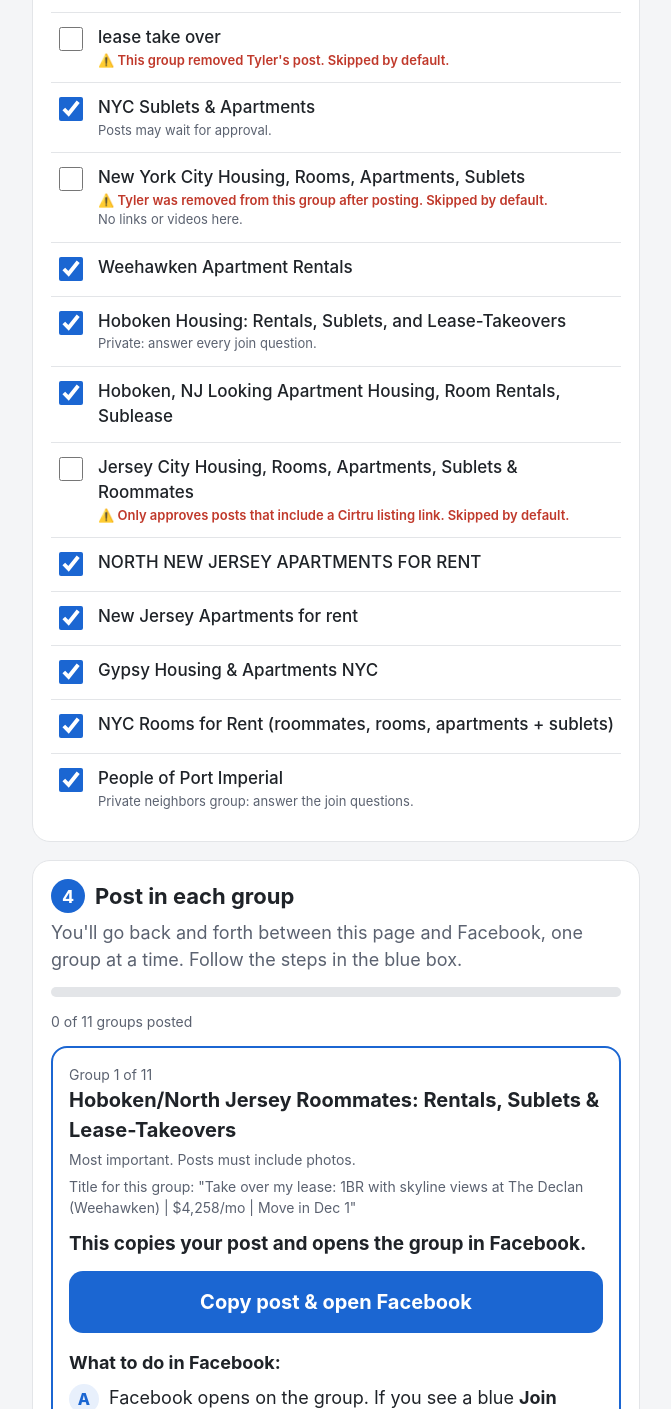
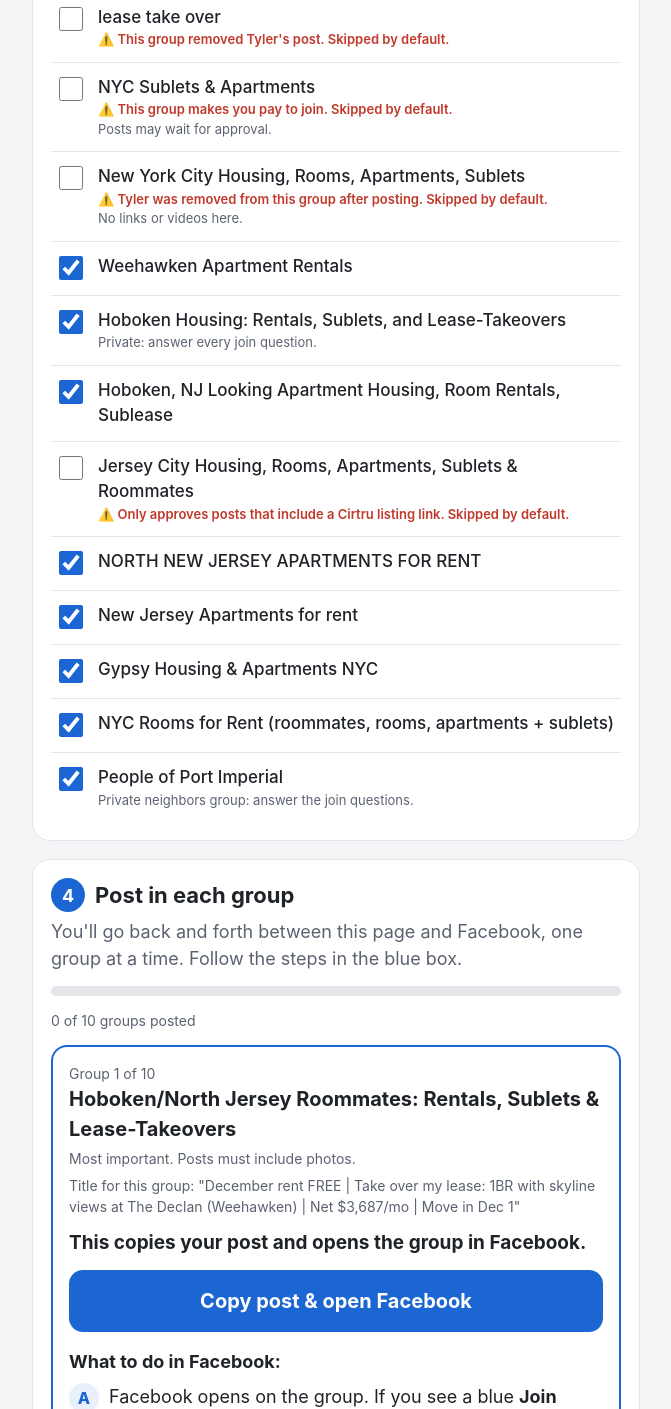
Before and after one commit to jtnicastro/declan-listing, a plain HTML site: page index.html in a window 1280 px wide. Shown: the part 3435-4844 px from the top of the page, without its empty margins (304-975 px from the left). Drawn offline with Linux system fonts and the light colour scheme.

Commit message:
Add December-free deal (net $3,687/mo), corrected floor plan, skip label for NYC Sublets
Co-Authored-By: Claude Opus 5.5 <noreply@anthropic.com>
Claude-Session: https://claude.ai/code/session_011tLM7uwCDuKwUD4ANF4AVN

```diff
--- a/index.html
+++ b/index.html
@@ -144,12 +144,14 @@ select{width:100%;font-size:17px;padding:10px;border:1px solid var(--line);borde
   <p class="small" style="margin-top:8px">Facebook only shows the first two lines until someone taps "See more." Tap "See more" above to read the whole thing.</p>
   <details class="more"><summary>Edit the post</summary>
     <p class="small">Change a box and the post updates by itself.</p>
-    <label for="rent">Rent per month</label>
+    <label for="rent">Rent per month on the lease</label>
     <input type="text" id="rent" value="$4,258" inputmode="text">
+    <label for="net">Monthly rent with the deal (leave empty if no deal)</label>
+    <input type="text" id="net" value="$3,687" inputmode="text">
     <label for="movein">Move-in date</label>
     <input type="text" id="movein" value="Dec 1">
     <label for="offer">Special deal (leave empty if none)</label>
-    <input type="text" id="offer" placeholder="Example: First month FREE">
+    <input type="text" id="offer" value="December rent FREE if you take over by Dec 1" placeholder="Example: First month FREE">
     <label for="post">The whole post (you can type in here too)</label>
     <textarea id="post"></textarea>
     <p class="note" id="editednote" hidden>You typed in the big box, so the small boxes won't change it anymore. Tap "Start over" to undo your typing.</p>
@@ -235,7 +237,7 @@ const GROUPS=[
  ["NYC Rooms for Rent (roommates, rooms, apartments + sublets)","https://www.facebook.com/groups/I9150/","","nyc"],
  ["People of Port Imperial","https://www.facebook.com/groups/204624969954677/","Private neighbors group: answer the join questions."]
 ];
-const WARN={2:"⚠️ This group removed Tyler's post. Skipped by default.",4:"⚠️ Tyler was removed from this group after posting. Skipped by default.",8:"⚠️ Only approves posts that include a Cirtru listing link. Skipped by default."};
+const WARN={2:"⚠️ This group removed Tyler's post. Skipped by default.",3:"⚠️ This group makes you pay to join. Skipped by default.",4:"⚠️ Tyler was removed from this group after posting. Skipped by default.",8:"⚠️ Only approves posts that include a Cirtru listing link. Skipped by default."};
 const $=id=>document.getElementById(id);
 const store=(k,v)=>{try{localStorage.setItem("declan_"+k,JSON.stringify(v))}catch(e){}};
 const load=(k,d)=>{try{const v=localStorage.getItem("declan_"+k);return v==null?d:JSON.parse(v)}catch(e){return d}};
@@ -267,26 +269,30 @@ renderTimes();setInterval(renderTimes,10*60*1000);
 
 /* ---------- post ---------- */
 let edited=false;
-function titleFor(gi,rent,mi,offer){
-  const end=" | "+rent+"/mo | Move in "+mi+(offer?" | "+offer:"");
+const EDITED_PHOTOS=false; // flip to true when the edited photo set is in photos/
+function dealTag(offer){return offer?offer.split(/\s+(?:if|when|for)\s+|\s*\(/i)[0].trim():""}
+function titleFor(gi,rent,mi,offer,net){
+  const tag=dealTag(offer);
+  const end=" | "+(net?"Net "+net+"/mo":rent+"/mo")+" | Move in "+mi;
+  const pre=tag?tag+" | ":"";
   const NJ=["Take over my lease: 1BR with skyline views at The Declan (Weehawken)","Lease takeover: 7th-floor 1BR facing the Manhattan skyline at The Declan, Weehawken","Skyline-view 1BR at The Declan (Port Imperial), take over my lease"];
   const NY=["10 min to Midtown by ferry: 1BR with skyline views, lease takeover at The Declan (Weehawken)","Ferry to Midtown + skyline views: 1BR lease takeover at The Declan, Weehawken"];
-  if(gi==null)return NJ[0]+end;
+  if(gi==null)return pre+NJ[0]+end;
   const kind=GROUPS[gi][3]==="nyc"?"nyc":"nj";
   const same=GROUPS.map((g,i)=>i).filter(i=>(GROUPS[i][3]==="nyc"?"nyc":"nj")===kind);
   const k=same.indexOf(gi), list=kind==="nyc"?NY:NJ;
-  return list[k%list.length]+end;
+  return pre+list[k%list.length]+end;
 }
 function build(gi){
-  const rent=$("rent").value.trim()||"$4,258", mi=$("movein").value.trim()||"Dec 1", offer=$("offer").value.trim();
-  return [titleFor(gi,rent,mi,offer),
+  const rent=$("rent").value.trim()||"$4,258", mi=$("movein").value.trim()||"Dec 1", offer=$("offer").value.trim(), net=$("net").value.trim();
+  return [titleFor(gi,rent,mi,offer,net),
   "",
-  (offer?"🎁 "+offer+"\n\n":"")+"I'm looking for someone to take over my lease at The Declan, a luxury waterfront building in Port Imperial that opened in 2025. My apartment is on the 7th floor, and the whole living room wall is floor-to-ceiling windows looking right at the Midtown and Hudson Yards skyline. You can see it from bed too.",
+  (offer?"🎁 "+offer+(net?". That brings it down to about "+net+"/month for the rest of the lease.":"")+"\n\n":"")+"I'm looking for someone to take over my lease at The Declan, a luxury waterfront building in Port Imperial that opened in 2025. My apartment is on the 7th floor, and the whole living room wall is floor-to-ceiling windows looking right at the Midtown and Hudson Yards skyline. You can see it from bed too.",
   "",
   "Only about 7.5 months left on the lease (it ends July 14, 2027), so it's a great fit if you don't want a full 12-month commitment.",
   "",
   "📆 Move in "+mi+" (flexible)",
-  "💵 "+rent+"/month + utilities, no broker fee",
+  "💵 "+(net?net+"/month with the deal ("+rent+"/month on the lease)":rent+"/month")+" + utilities, no broker fee",
   "🏠 692 sq ft, 9-ft ceilings, washer/dryer in the apartment, walk-in closet with built-in shelving",
   "🍳 Big quartz island with seating, gas stove, dishwasher, stainless appliances",
   "🛋️ Some furniture can stay for free",
@@ -295,13 +301,15 @@ function build(gi){
   "⛴️ Ferry to Midtown nearby, plus light rail and buses to Port Authority",
   "✅ Easy process: apply with the building, get approved, move in",
   "",
+  ...(EDITED_PHOTOS?["📸 Photos have enhanced lighting and sky, but the view is exactly what you see from the windows.",""]:[]),
   "Tours weekdays after 4:30 PM or weekends 8 AM–6 PM. Message me with your move-in date and a little about yourself!"].join("\n");
 }
-function refresh(){if(!edited)$("post").value=build();store("fields",{r:$("rent").value,m:$("movein").value,o:$("offer").value})}
-["rent","movein","offer"].forEach(id=>$(id).addEventListener("input",refresh));
+function refresh(){if(!edited)$("post").value=build();store("fields",{r:$("rent").value,n:$("net").value,m:$("movein").value,o:$("offer").value})}
+["rent","net","movein","offer"].forEach(id=>$(id).addEventListener("input",refresh));
+if(!load("dealv1",false)){store("fields",null);store("post",null);store("dealv1",true)}
 $("post").addEventListener("input",()=>{edited=true;$("editednote").hidden=false;store("post",$("post").value)});
 $("reset").addEventListener("click",()=>{edited=false;$("editednote").hidden=true;store("post",null);refresh()});
-const f=load("fields",null);if(f){$("rent").value=f.r;$("movein").value=f.m;$("offer").value=f.o}
+const f=load("fields",null);if(f){$("rent").value=f.r;if(f.n!=null)$("net").value=f.n;$("movein").value=f.m;$("offer").value=f.o}
 const sp=load("post",null);if(sp){edited=true;$("post").value=sp;$("editednote").hidden=false}else refresh();
 function textFor(gi){return edited?$("post").value:build(gi)}
 async function copyPost(gi){const t=textFor(gi);try{await navigator.clipboard.writeText(t);return true}catch(e){const ta=$("post");ta.focus();ta.select();try{return document.execCommand("copy")}catch(e2){return false}}}
@@ -322,6 +330,7 @@ $("saveAll").addEventListener("click",async()=>{
 /* ---------- groups ---------- */
 let sel=load("sel",GROUPS.map((g,i)=>!WARN[i])), done=load("done",{}), cur=load("cur",0);
 if(!load("warnv1",false)){for(const k in WARN)sel[k]=false;store("sel",sel);store("warnv1",true)}
+if(!load("warnv2",false)){sel[3]=false;store("sel",sel);store("warnv2",true)}
 function renderList(){
   $("glist").innerHTML=GROUPS.map((g,i)=>'<label><input type="checkbox" data-i="'+i+'"'+(sel[i]?" checked":"")+'><span>'+g[0]+(done[i]?'<span class="tag">Posted</span>':'')+(WARN[i]?'<span class="gn warn">'+WARN[i]+'</span>':'')+(g[2]?'<span class="gn">'+g[2]+'</span>':'')+'</span></label>').join("");
   document.querySelectorAll("#glist input").forEach(c=>c.addEventListener("change",()=>{sel[c.dataset.i]=c.checked;store("sel",sel);renderStep()}));
@@ -420,23 +429,23 @@ $("share").addEventListener("click",async()=>{
 });
 
 /* ---------- reply templates ---------- */
-function vals(){return{rent:$("rent").value.trim()||"$4,258",mi:$("movein").value.trim()||"Dec 1",offer:$("offer").value.trim()}}
+function vals(){return{rent:$("rent").value.trim()||"$4,258",net:$("net").value.trim(),mi:$("movein").value.trim()||"Dec 1",offer:$("offer").value.trim()}}
 function replies(){const v=vals();return [
- ["Is it still available?","Hi! Yes, it's still available 😊 It's a 1-bedroom on the 7th floor at The Declan in Weehawken with a full skyline view. "+v.rent+"/month + utilities"+(v.offer?" ("+v.offer+")":"")+", move-in "+v.mi+", and the lease runs through July 14, 2027. Would you like to come see it? I can do weekdays after 4:30 PM or weekends 8 AM–6 PM."],
+ ["Is it still available?","Hi! Yes, it's still available 😊 It's a 1-bedroom on the 7th floor at The Declan in Weehawken with a full skyline view. "+v.rent+"/month + utilities"+(v.offer?" ("+v.offer+(v.net?", which works out to about "+v.net+"/month":"")+")":"")+", move-in "+v.mi+", and the lease runs through July 14, 2027. Would you like to come see it? I can do weekdays after 4:30 PM or weekends 8 AM–6 PM."],
  ["They want to see it (tour)","Great! Does [DAY] at [TIME] work for you? The address is 5 Port Imperial Blvd, Weehawken, NJ. Just message me when you get to the lobby and I'll come down to meet you."],
  ["How does taking over the lease work?","It's pretty simple: you apply with the building (their normal application), and once they approve you, the lease switches over to you and you move in. There's no broker fee. The lease ends July 14, 2027, so it's about 7.5 months."],
  ["Pets?","Yes, the building is pet-friendly! The building charges a small monthly pet fee."],
  ["Parking?","There's garage parking in the building. It's a separate monthly fee that you'd set up with the leasing office."],
  ["Utilities?","Utilities are separate. You set them up in your name and pay the companies directly."],
  ["Furniture?","Some furniture can stay for free, and other pieces we can talk about. I'm happy to show you what's available when you come see it."],
- ["Can I get a lower price?","Thanks for asking! Let me check and get back to you shortly."],
+ ["Can I get a lower price?",(v.offer?"Thanks for asking! We're already including a deal ("+v.offer+(v.net?", about "+v.net+"/month overall":"")+"). ":"Thanks for asking! ")+"Let me check and get back to you shortly."],
  ["It's taken / no longer available","Thank you so much for reaching out! The apartment has been taken, but I really appreciate your interest. Good luck with your search!"]
 ]}
 function renderReplies(){
   $("replylist").innerHTML=replies().map((r,i)=>'<div class="reply"><b>'+esc(r[0])+'</b><p>'+esc(r[1])+'</p><button class="ghost" data-r="'+i+'">Copy</button></div>').join("");
   document.querySelectorAll("#replylist button").forEach(b=>b.onclick=async()=>{const t=replies()[+b.dataset.r][1];try{await navigator.clipboard.writeText(t);b.textContent="Copied! Now paste it in your reply";b.classList.add("ok")}catch(e){b.textContent="Press and hold the text above to copy"}setTimeout(()=>{b.textContent="Copy";b.classList.remove("ok")},3500)});
 }
-["rent","movein","offer"].forEach(id=>$(id).addEventListener("input",renderReplies));
+["rent","net","movein","offer"].forEach(id=>$(id).addEventListener("input",renderReplies));
 renderReplies();
 
 /* ---------- celebration ---------- */
```
Also changed, not shown: photos/full/declan-15.jpg, photos/thumb/declan-15.jpg.
